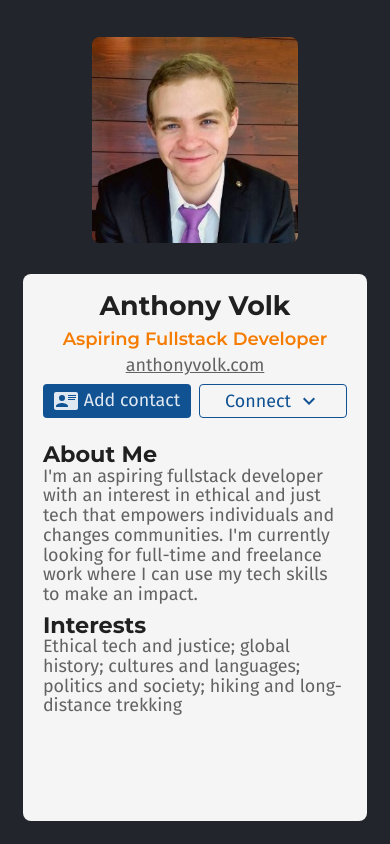
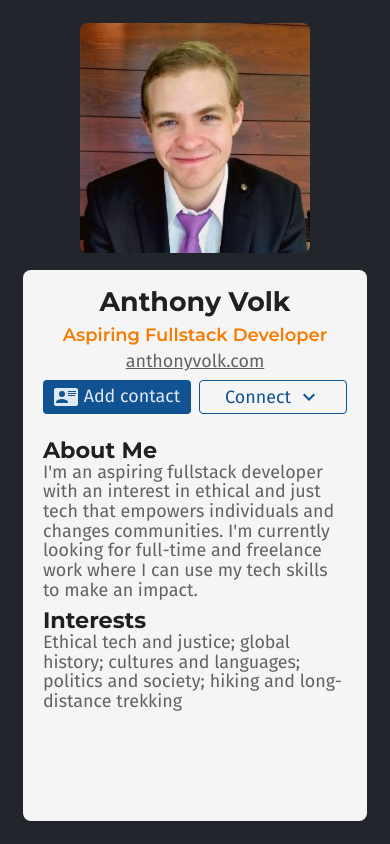
Before and after one commit to anth-volk/business-card, a React (Create React App) app: page / in a window 390 px wide. Built offline with nearby package versions, Linux system fonts and the light colour scheme.

Commit message:
Added effect hook for resize, fixed visual issues

```diff
--- a/package.json
+++ b/package.json
@@ -1,6 +1,6 @@
 {
   "name": "anthony-volk-business-card",
-  "version": "0.5.0",
+  "version": "1.0.0",
   "private": true,
   "dependencies": {
     "@mdi/js": "^7.1.96",
--- a/src/App.css
+++ b/src/App.css
@@ -141,9 +141,9 @@
     min-height: 100vh;
     width: 100vw;
     background-color: var(--background-color);
-    display: grid;
-    grid-template-rows: 3fr 7fr;
-    justify-items: center;
+    display: flex;
+    flex-direction: column;
+    justify-items: flex-start;
     align-items: center;
     gap: 2vh;
     padding: 6vw;
@@ -152,7 +152,7 @@
 
   .Headshot {
     object-fit: cover;
-    width: 60%;
+    width: 67%;
     aspect-ratio: 1/1;
     object-position: 50% 0;
     border-radius: 8px;
@@ -167,6 +167,7 @@
     min-height: 0;
     padding: 2vh 5vw;
     background-color: var(--l1-color);
+    flex-grow: 1;
     display: flex;
     flex-direction: column;
     justify-content: flex-start;
--- a/src/App.js
+++ b/src/App.js
@@ -1,5 +1,5 @@
 // External imports
-import React, { useState } from 'react';
+import React, { useEffect, useState } from 'react';
 import Icon from '@mdi/react';
 import { mdiLinkedin, mdiGithub, mdiCropSquare, mdiEmail, mdiCardAccountDetails, mdiChevronDown } from '@mdi/js';
 
@@ -17,9 +17,16 @@ function App() {
     setIsSocialsOpen(prevState => !prevState);
   };
 
-  window.addEventListener("resize", () => {
-    setDeviceWidth(window.innerWidth);
+  useEffect(() => {
+    window.addEventListener("resize", () => {
+      setDeviceWidth(window.innerWidth);
+    });
+
+    return () => window.removeEventListener("resize", () => {
+      setDeviceWidth(window.innerWidth);
+    });
   });
+
 
   // If user using large device, like desktop,
   // indicate that website not available
```
Also changed, not shown: 1 other file (tests, documents, lock files or other folders).
